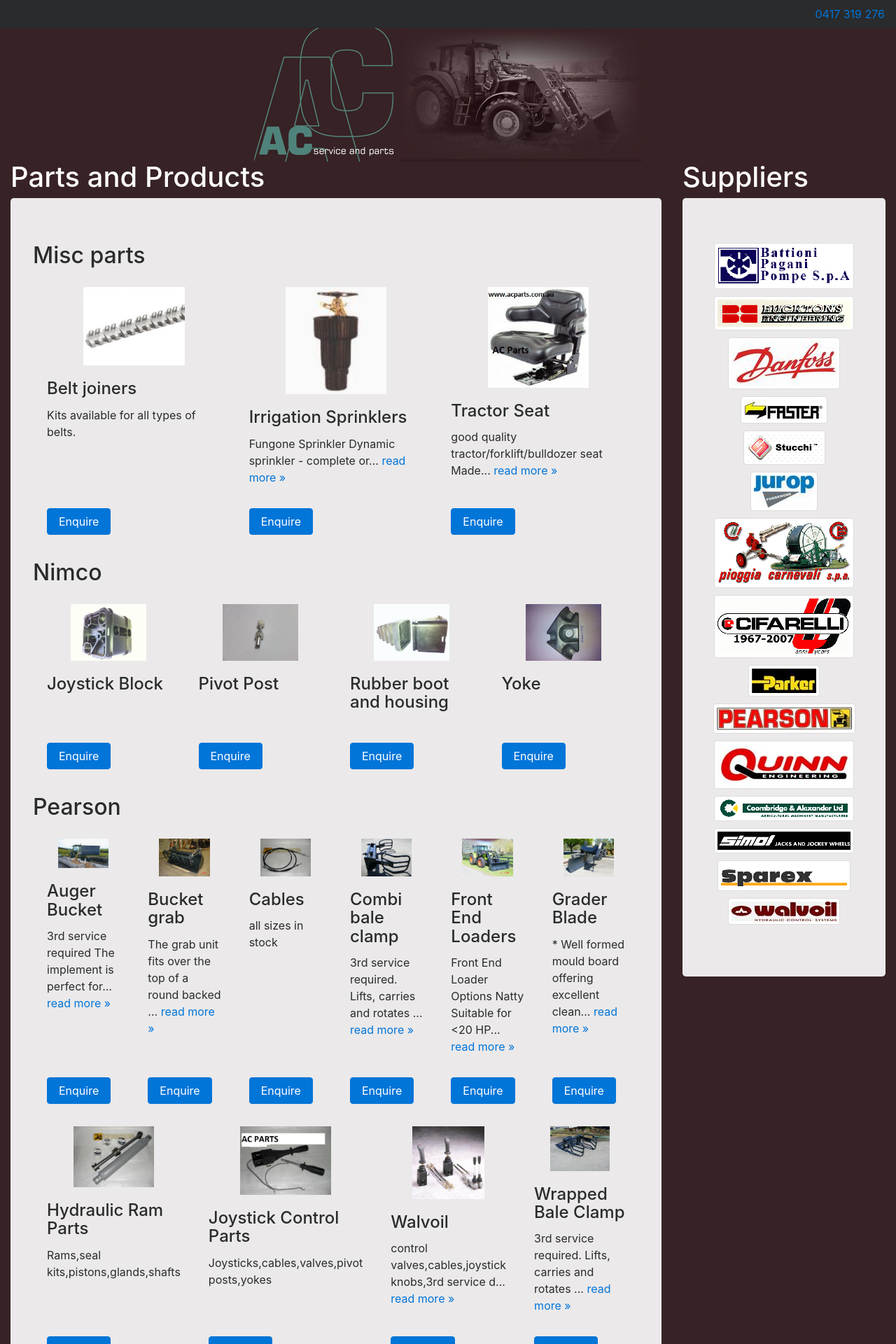
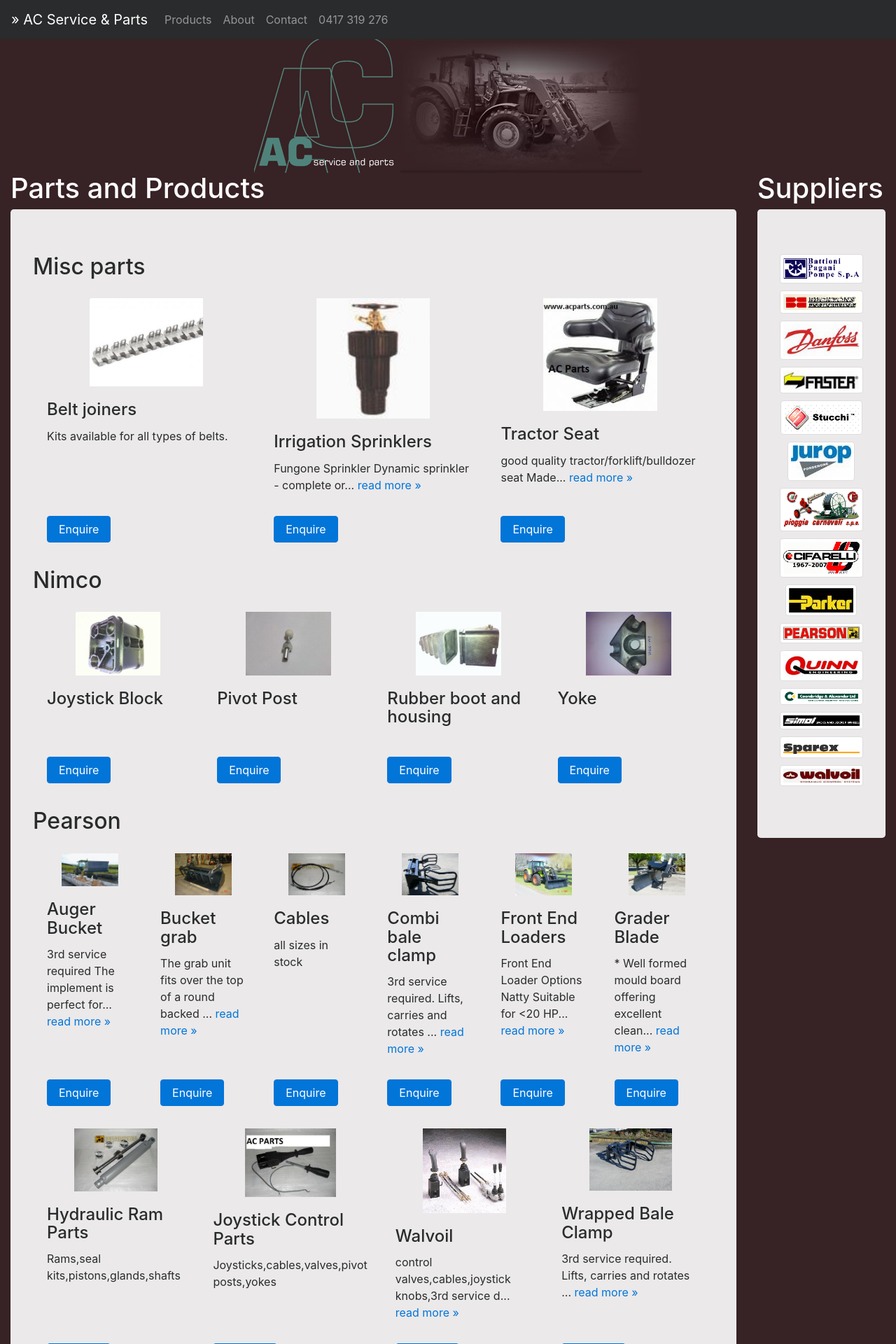
Before and after one commit to zackdesign/acparts.github.io, a Jekyll site: the page built from index.md, in a window 1280 px wide. Shown: the top 1920 px of the page at 70% size. Built offline with Jekyll 4.4.1, drawn with Linux system fonts in a browser that asks for light colours; nearby versions of some CDN libraries.

Commit message:
Final build, with navbar

```diff
--- a/_layouts/home.html
+++ b/_layouts/home.html
@@ -15,9 +15,6 @@
       .header {
         text-align: center;
       }
-      .navbar {
-        text-align: right;
-      }
       .transparent {
         background:rgba(255,255,255,0.9);
       }
@@ -27,7 +24,6 @@
       .card {
         background: inherit;
         border: 0;
-        flex-grow: 2;
       }
       .card img{
         margin: 0 auto;
@@ -41,8 +37,27 @@
   </head>
 
   <body>
-    <nav class="navbar navbar-inverse bg-inverse">
-      <a href="tel:0417 319 276">0417 319 276</a>
+    <nav class="navbar navbar-inverse bg-inverse navbar-toggleable-md">
+      <button class="navbar-toggler navbar-toggler-right" type="button" data-toggle="collapse" data-target="#navbarSupportedContent" aria-controls="navbarSupportedContent" aria-expanded="false" aria-label="Toggle navigation">
+        <span class="navbar-toggler-icon"></span>
+      </button>
+      <a class="navbar-brand" href="/">&raquo; AC Service &amp; Parts</a>
+      <div class="collapse navbar-collapse" id="navbarSupportedContent">
+        <ul class="navbar-nav mr-auto">
+          <li class="nav-item">
+            <a class="nav-link" href="#products">Products</a>
+          </li>
+          <li class="nav-item">
+            <a class="nav-link" href="#about">About</a>
+          </li>
+          <li class="nav-item">
+            <a class="nav-link" href="#contact">Contact</a>
+          </li>
+          <li class="nav-item">
+            <a href="tel:0417 319 276" class="nav-link">0417 319 276</a>
+          </li>
+        </ul>
+      </div>
     </nav>
 
     <div class="container-fluid header">
@@ -54,8 +69,8 @@
 
     <div class="container-fluid">
       <div class="row">
-        <div class="col-9 content">
-          <h1 class="text-white">Parts and Products</h1>
+        <div class="col col-sm-8 col-md-9 col-lg-10  content">
+          <h1 class="text-white"><a name="products">Parts and Products</a></h1>
           <div class="jumbotron transparent">
             {% for category in site.data %}
               {% if category[1] != empty %}<h2>{{ category | first | replace: "_", ' ' | remove_first: ' ' | capitalize }}</h2>{% endif %}
@@ -104,7 +119,7 @@
             {% endfor %}
           </div>
         </div>
-        <div class="col menu">
+        <div class="col col-sm-4 col-md-3 col-lg-2 menu">
           <h1 class="text-white">Suppliers</h1>
           <div class="jumbotron transparent">
             <img class="img-thumbnail mx-auto d-block" src="/images/suppliers/battioni.gif">
@@ -129,7 +144,7 @@
 
     <div class="container-fluid">
       <div class="jumbotron transparent">
-        <h2>Anthony Campbell</h2>
+        <h2><a name="about">Anthony Campbell</a></h2>
 
         <img class="media-object rounded float-right" src="/images/gatevalve3.jpg">
 
@@ -147,7 +162,7 @@
 
       <div class="row">
         <div class="col">
-          &copy; {{ site.title }}<br>
+          <a name="contact">&copy; {{ site.title }}</a><br>
           Mob 0417 319 276<br>
           Ph 03 5233 1085<br>
           Fax 03 5233 1196<br>
```
